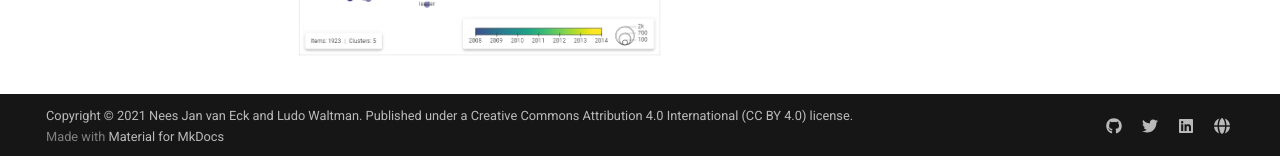
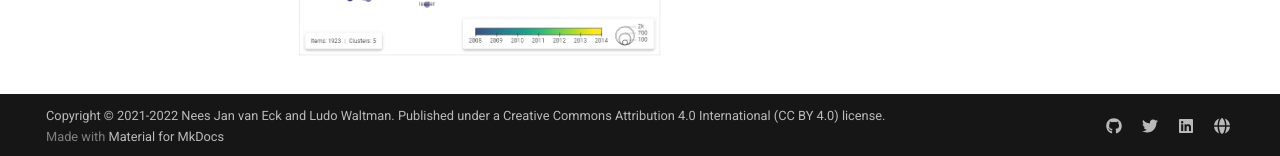
Before and after one commit to neesjanvaneck/VOSviewer-Online-Docs, an MkDocs documentation site: the page built from docs/index.md, in a window 1280 px wide and 900 px high, scrolled down 722 px. Shown: the part 741-897 px from the top of the window. Built offline with MkDocs 1.6.1 and Material for MkDocs 9.7.7, drawn with Linux system fonts in a browser that asks for light colours; comment, search, counter and statistics services are not loaded.

Commit message:
Update copyright statement

```diff
--- a/mkdocs.yml
+++ b/mkdocs.yml
@@ -12,7 +12,7 @@ edit_uri: ""
 
 # Copyright
 copyright: >-
-  Copyright &copy; 2021 <a href="https://orcid.org/0000-0001-8448-4521" target="_blank">Nees Jan van Eck</a> and <a href="https://orcid.org/0000-0001-8249-1752" target="_blank">Ludo Waltman</a>.
+  Copyright &copy; 2021-2022 <a href="https://orcid.org/0000-0001-8448-4521" target="_blank">Nees Jan van Eck</a> and <a href="https://orcid.org/0000-0001-8249-1752" target="_blank">Ludo Waltman</a>.
   Published under a <a href="https://creativecommons.org/licenses/by/4.0/" target="_blank">Creative Commons Attribution 4.0 International (CC BY 4.0)</a> license.
 
 # Page tree
```
Also changed, not shown: README.md (+1 -1 lines).
